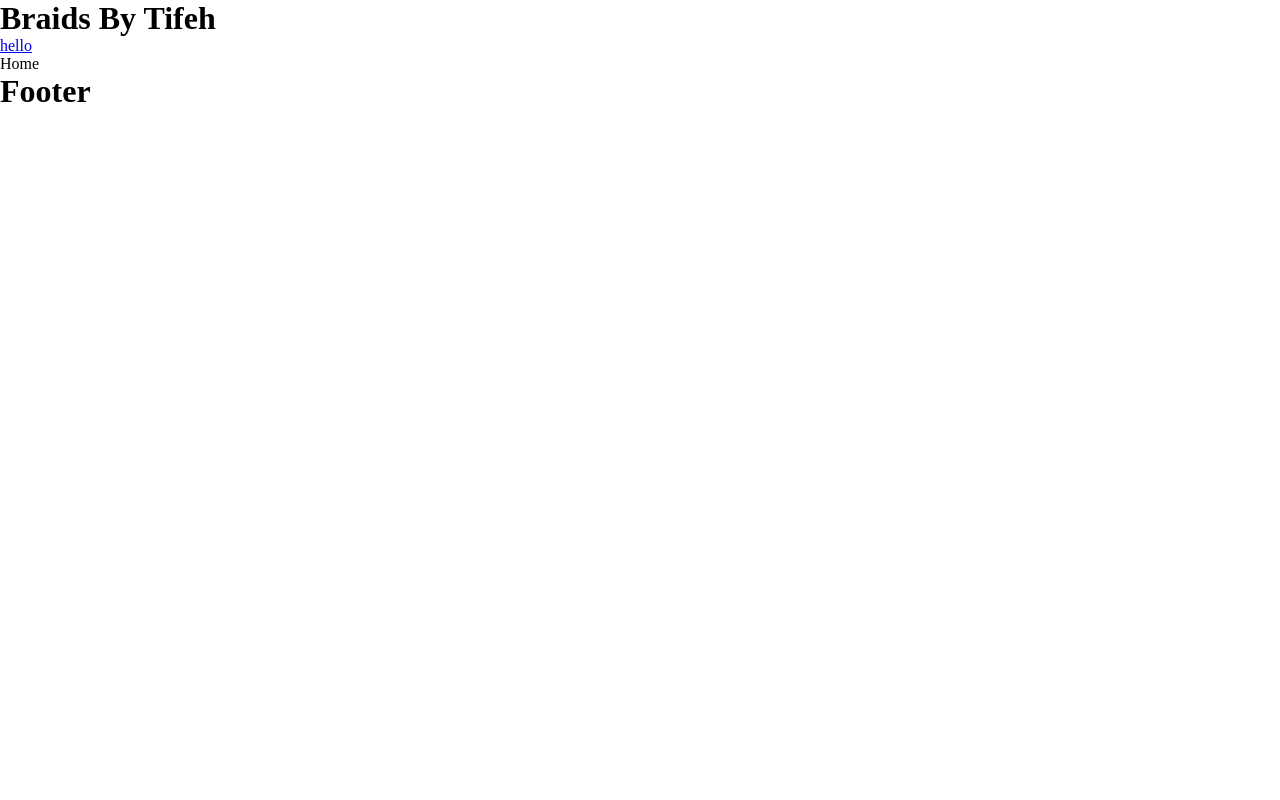
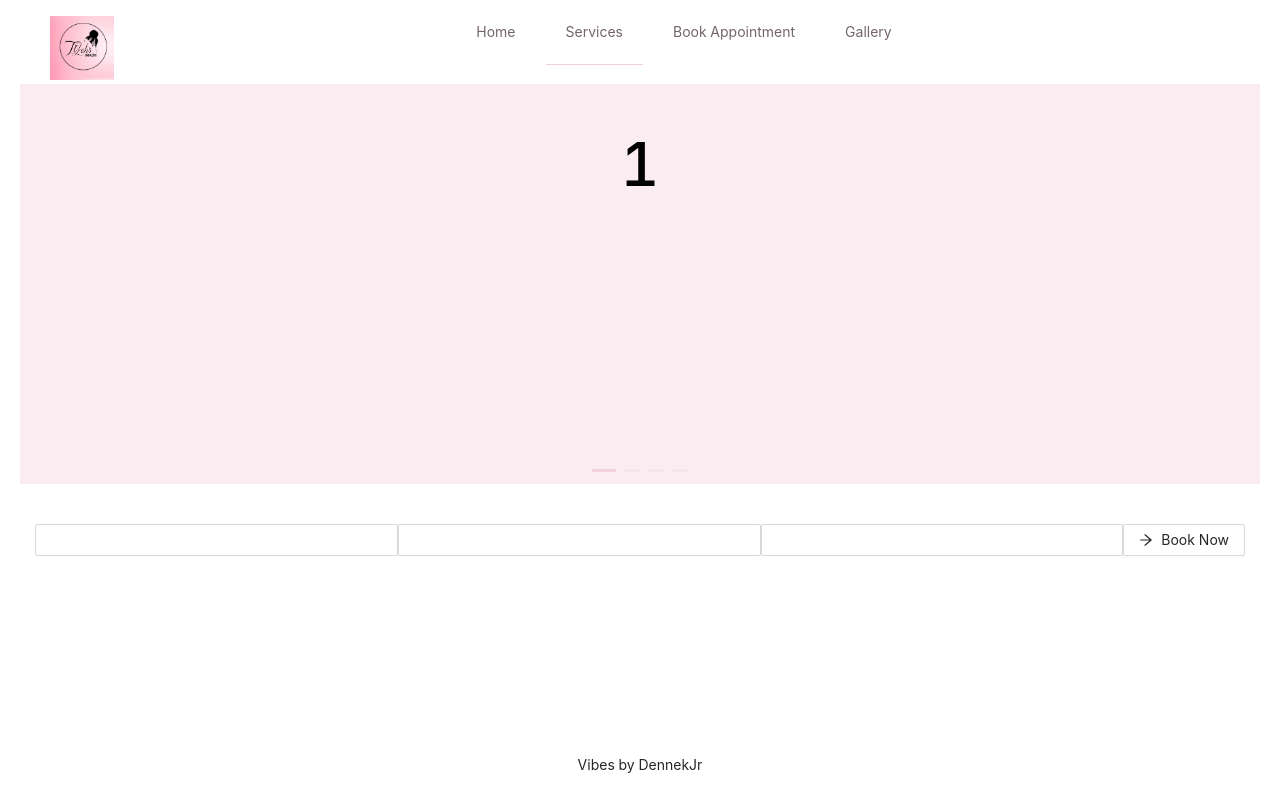
Before and after one commit to etentuk/braidsbytifeh, a React (Create React App) app: page / in a window 1280 px wide. Built offline with nearby package versions, Linux system fonts and the light colour scheme.

Commit message:
Header, footer, carousel setup

```diff
--- a/package.json
+++ b/package.json
@@ -3,7 +3,10 @@
   "version": "0.1.0",
   "private": true,
   "dependencies": {
+    "@ant-design/icons": "^4.7.0",
     "@reduxjs/toolkit": "^1.8.6",
+    "@types/antd": "^1.0.0",
+    "antd": "^4.24.1",
     "css": "^3.0.0",
     "normalize": "^0.3.1",
     "react": "^18.2.0",
--- /dev/null
+++ b/src/components/header/header.tsx
@@ -0,0 +1,31 @@
+import { FC } from 'react';
+import 'antd/dist/antd.css';
+import '../../index.css';
+import {Layout, Menu} from "antd";
+import TifesLogo from "../../assets/Tifehs.jpg";
+
+const { Header } = Layout;
+
+const HeaderComponent: FC = () => {
+    const menuOptions = ["Home", "Services", "Book Appointment", "Gallery"];
+    return (
+            <Header style={{ position: 'fixed', zIndex: 1, width: '100%' }}>
+                <div>
+                    <img className="logo"
+                         src={TifesLogo}
+                         alt="Tife's icons" />
+                </div>
+                <Menu
+                    theme="dark"
+                    mode="horizontal"
+                    defaultSelectedKeys={['2']}
+                    items={menuOptions.map((menuItem, index) => ({
+                        key: String(index + 1),
+                        label: menuItem,
+                    }))}
+                />
+            </Header>
+    );
+};
+
+export default HeaderComponent;
--- a/src/index.css
+++ b/src/index.css
@@ -2,3 +2,22 @@
   margin: 0;
   padding: 0;
 }
+
+.logo {
+  float: left;
+  width: 64px;
+  /*height: 31px;*/
+  margin: 16px 24px 16px 0;
+  background-size: cover; /* for IE9+, Safari 4.1+, Chrome 3.0+, Firefox 3.6+ */
+  -webkit-background-size: cover; /* for Safari 3.0 - 4.0 , Chrome 1.0 - 3.0 */
+  -moz-background-size: cover; /* optional for Firefox 3.6 */
+  -o-background-size: cover; /* for Opera 9.5 */
+  padding: 0; /* to remove the default white margin of body */
+  overflow: hidden;  /*background: rgba(255, 255, 255, 0.2);*/
+}
+.site-layout .site-layout-background {
+  background: #fff;
+}
+[data-theme="dark"] .site-layout .site-layout-background {
+  background: #141414;
+}
--- a/src/pages/client/ClientRoutes.tsx
+++ b/src/pages/client/ClientRoutes.tsx
@@ -1,5 +1,5 @@
 import { RouteObject } from 'react-router-dom';
-import Home from './Root/Home';
+import Home from '../client/root/Home';
 
 const clientRoutes: RouteObject[] = [
   {
--- a/src/pages/client/root/Home.tsx
+++ b/src/pages/client/root/Home.tsx
@@ -1,14 +1,47 @@
 import { FC } from 'react';
-import { Link, Outlet } from 'react-router-dom';
+import 'antd/dist/antd.css';
+import '../../../index.css';
+import {Container, StyledLayout, StyledContent, StyledCarousel} from "styles/home.styled";
+import HeaderComponent from "../../../components/header/header";
+import {Layout} from "antd";
+import BookNowForm from "../../../pages/client/root/forms/BookNowForm";
+
+const {Footer} = Layout;
+
+const contentStyle: React.CSSProperties = {
+    height: '100%',
+    color: '#000',
+    fontSize: '60px',
+    lineHeight: '160px',
+    textAlign: 'center',
+    background: 'rgba(242, 208, 221, 0.4)',
+};
 
 const Home: FC = () => {
   return (
-    <>
-      <h1>Braids By Tifeh</h1>
-      <Link to="/admin">hello</Link>
-      <Outlet />
-      <h1>Footer</h1>
-    </>
+    <Container>
+        <StyledLayout>
+            <HeaderComponent />
+            <StyledContent className="site-layout" style={{ padding: '0 50px', marginTop: 64 }}>
+                <StyledCarousel>
+                    <div>
+                        <h3 style={contentStyle}>1</h3>
+                    </div>
+                    <div>
+                        <h3 style={contentStyle}>2</h3>
+                    </div>
+                    <div>
+                        <h3 style={contentStyle}>3</h3>
+                    </div>
+                    <div>
+                        <h3 style={contentStyle}>4</h3>
+                    </div>
+                </StyledCarousel>
+                <BookNowForm />
+            </StyledContent>
+            <Footer style={{ textAlign: 'center' }}>Vibes by DennekJr</Footer>
+        </StyledLayout>
+    </Container>
   );
 };
 
--- /dev/null
+++ b/src/pages/client/root/forms/BookNowForm.tsx
@@ -0,0 +1,19 @@
+import { FC } from 'react';
+import 'antd/dist/antd.css';
+import '../../../../index.css';
+import {Container} from "styles/bookNowForm.styled";
+import {Input as AntInput, Button} from "antd";
+import {ArrowRightOutlined} from "@ant-design/icons"
+
+const BookNowForm: FC = () => {
+    return (
+        <Container className="formContainer">
+            <AntInput />
+            <AntInput />
+            <AntInput />
+            <Button icon={<ArrowRightOutlined />}>Book Now</Button>
+        </Container>
+    );
+};
+
+export default BookNowForm;
--- /dev/null
+++ b/src/styles/bookNowForm.styled.tsx
@@ -0,0 +1,6 @@
+import styled from "styled-components";
+
+export const Container = styled.div`
+    display: flex;
+  padding: 40px 15px;
+`;
--- /dev/null
+++ b/src/styles/home.styled.ts
@@ -0,0 +1,60 @@
+import styled from "styled-components";
+import {Layout, Carousel} from "antd";
+
+const {Content} = Layout;
+
+export const Container = styled.div`
+  position: relative;
+
+ .ant-layout{
+  background: white;
+ }
+
+ .ant-layout-footer {
+  background: transparent;
+ }
+`;
+export const StyledCarousel = styled(Carousel)`
+ min-height: 50vh !important;
+ .slick-track {
+    min-height: 50vh !important;
+ }
+
+ .slick-slide > div > div {
+  height: 50vh;
+ }
+
+ .slick-dots li button {
+  background: #F2D0DD !important;
+ }
+`;
+
+ export const StyledLayout = styled(Layout)`
+  .ant-layout-header,
+  .ant-menu.ant-menu-dark{
+    background: transparent !important;
+  }
+
+  ul {
+    display: flex;
+    justify-content: center;
+    li {
+      margin: 0 5px;
+    }
+  }
+
+  .ant-menu.ant-menu-dark .ant-menu-item-selected,
+  .ant-menu-dark.ant-menu-horizontal > .ant-menu-item:hover{
+    border-bottom: 1px solid #F2D0DD;
+    background: transparent;
+  }
+
+  .ant-menu-dark .ant-menu-item {
+    color: #73666B;
+  }
+`;
+
+ export const StyledContent = styled(Content)`
+  min-height: calc(100vh - 134px);
+  padding: 20px !important;
+ `;
```
